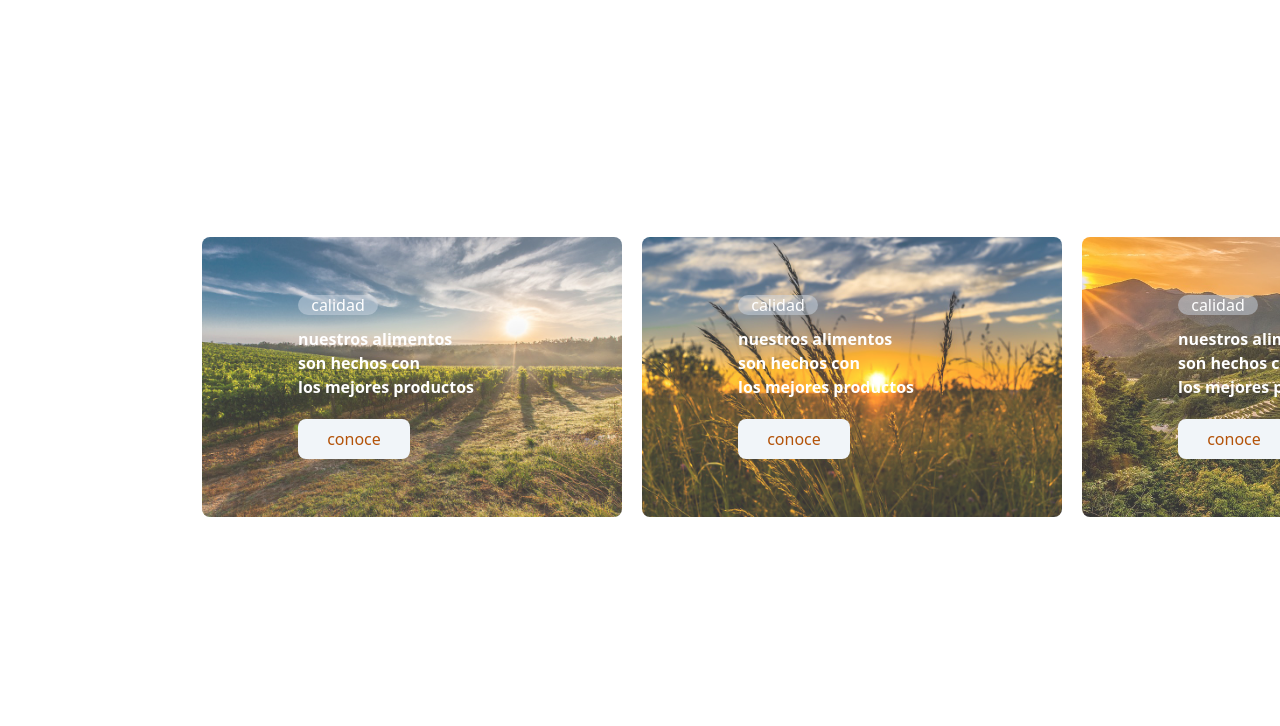
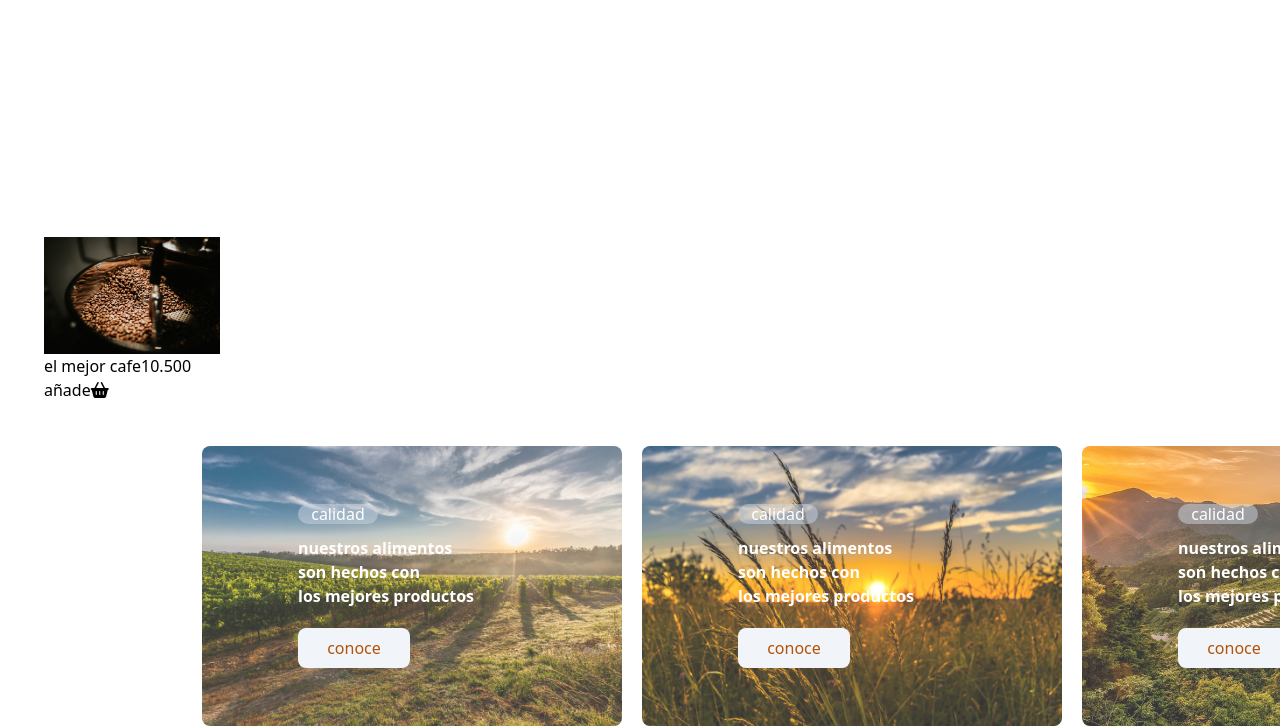
Before and after one commit to stfrancoc/landing-page-P2, a website: page src/index.html in a window 1280 px wide. Shown: the part 963-1689 px from the top of the page. Before the commit the page ends 1480 px from the top, so only its background shows below. Drawn offline with Linux system fonts and the light colour scheme.

Commit message:
start the cards of products

```diff
--- a/src/index.html
+++ b/src/index.html
@@ -128,6 +128,21 @@
     </div>
 
 
+    <div class="flex flex-col w-44 m-11">
+      <img src="../resources/img/productos-1.jpeg" alt="producto1">
+      <div class="flex">
+        <p>el mejor cafe</p>
+        <div class="flex flex-col">
+          <p>10.500 </p>
+        </div>
+      </div>
+      <div class="flex">
+        <p>añade</p>
+        <button><i class="fa-solid fa-basket-shopping"></i></button>
+      </div>
+    </div>
+
+
     <div class="caruc2 flex justify-center overflow-x-auto flex-nowrap mb-1 items-center">
       <div class="datos1 text-white">
         <p class="flex justify-center items-center mb-3 font-light w-20 h-5 bg-slate-300/50 rounded-full">calidad</p>
```
Also changed, not shown: dist/output.css, resources/img/productos-1.jpeg (added).
